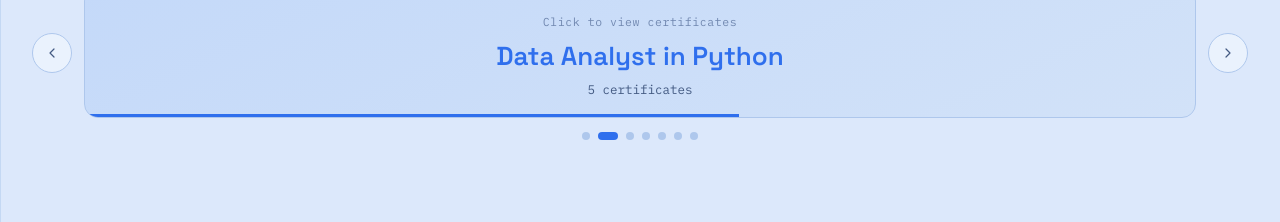
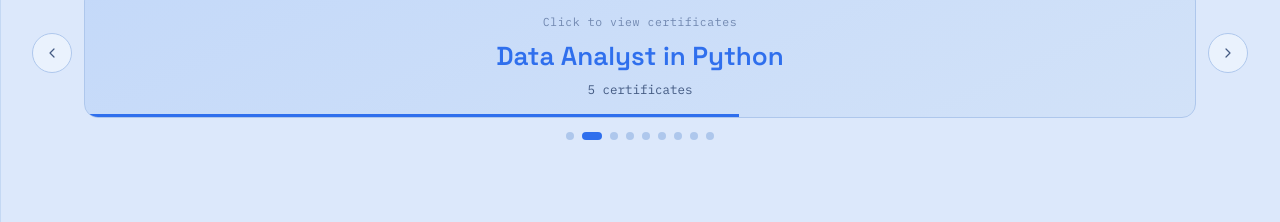
Before and after one commit to ooniins/Casanova_Portfolio, a React (Vite) app: page / in a window 1280 px wide. Shown: the part 2940-3162 px from the top of the page. Built offline with nearby package versions, Linux system fonts and the light colour scheme.

Commit message:
Feat: Added New Certs

```diff
--- a/src/data/portfolioData.js
+++ b/src/data/portfolioData.js
@@ -89,6 +89,8 @@ export const certificationGroups = [
   { label: "Google Project Management", category: "ProjectManagement" },
   { label: "Hackathon Participation", category: "Hackathon" },
   { label: "Large Language Model", category: "AI Agents" },
+  { label: "AWS", category: "AWS" },
+  { label: "SQL", category: "SQL" },
 ];
 
 // Add credentialUrl to any entry once you have the real link — it makes a
@@ -116,6 +118,11 @@ export const certifications = [
   { title: "EGOVPH Hackathon", issuer: "EGOVPH", date: "Jul 2026", hours: "48 hrs", category: "Hackathon", credentialUrl: null },
   { title: "Project Initiation: Starting a Successful Project", issuer: "Google CourseEra", date: "Aug 2026", hours: "15 hrs", category: "ProjectManagement", credentialUrl: "https://www.coursera.org/account/accomplishments/certificate/UIJGJ65ATJQ0" },
   { title: "Claude 101", issuer: "DataCamp", date: "Aug 2026", hours: "2 hrs", category: "AI Agents", credentialUrl: "https://www.datacamp.com/statement-of-accomplishment/course/0e85a38a0aca6f20a2a23c0018f3dc6b68a02504?raw=1" },
+  { title: "Understanding Cloud Computing", issuer: "DataCamp", date: "Sep 2026", hours: "4 hrs", category: "AWS", credentialUrl: null },
+  { title: "AWS Concepts", issuer: "DataCamp", date: "Sep 2026", hours: "4 hrs", category: "AWS", credentialUrl: null },
+  { title: "AWS Cloud Technology and Services", issuer: "DataCamp", date: "Sep 2026", hours: "13 hrs", category: "AWS", credentialUrl: null },
+  { title: "Introduction to SQL", issuer: "DataCamp", date: "Sep 2026", hours: "4 hrs", category: "SQL", credentialUrl: null },
+  { title: "Project Planning: Putting It All Together", issuer: "Google CourseEra", date: "Sep 2026", hours: "10 hrs", category: "ProjectManagement", credentialUrl: null },
 ];
 
 export const skillGroups = [
```
